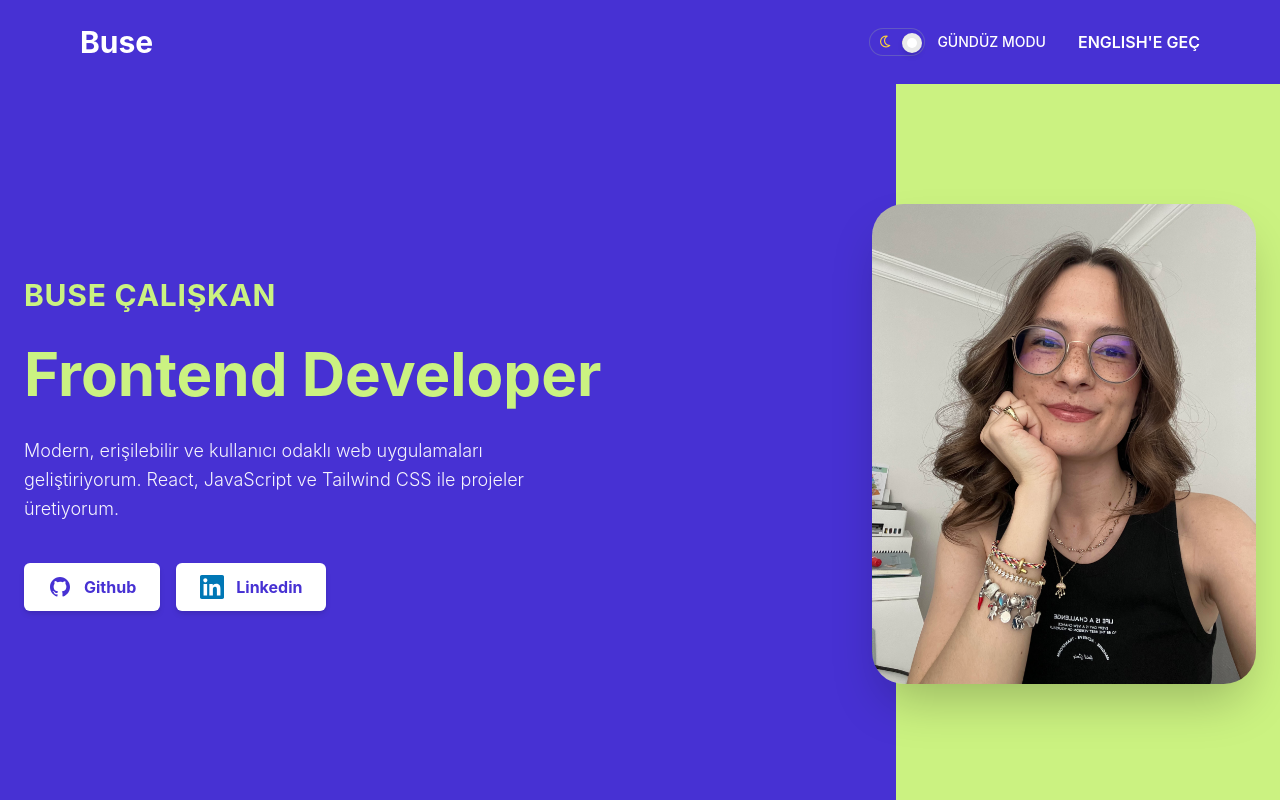
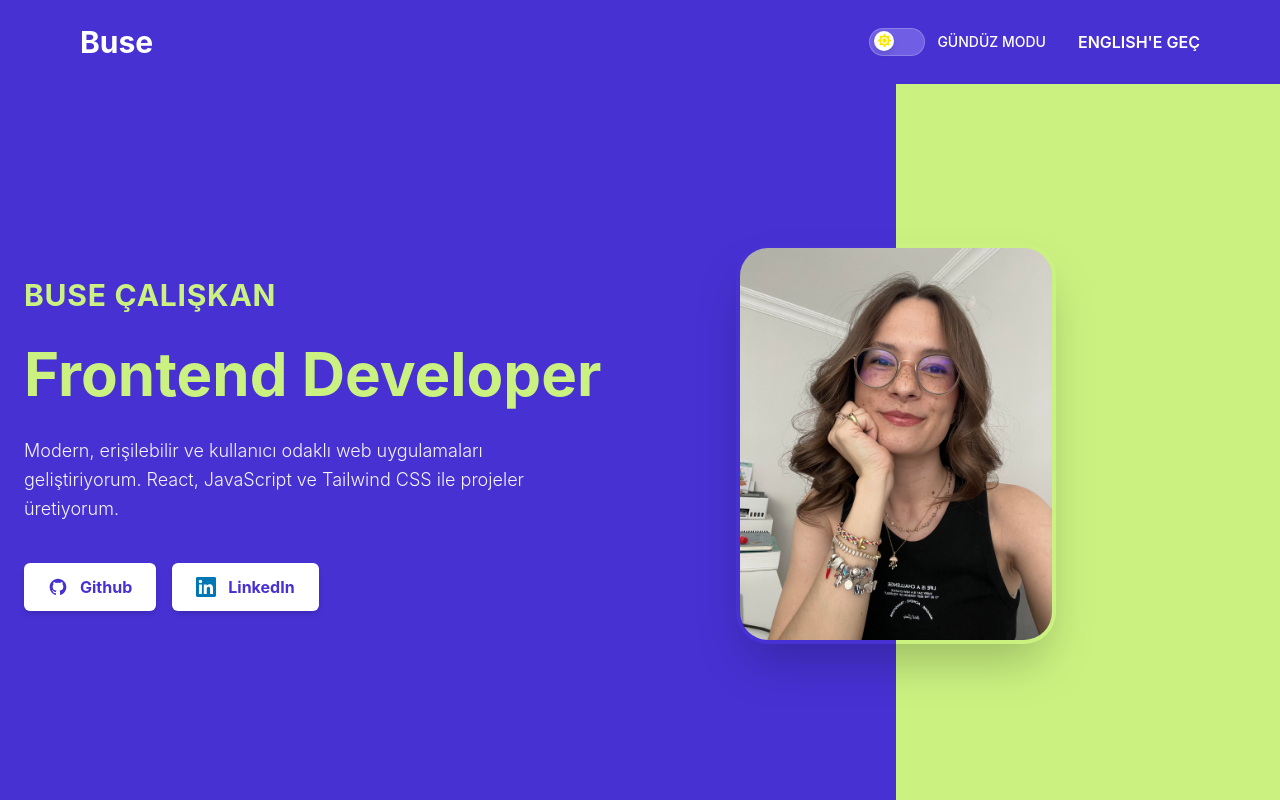
Before and after one commit to busecllskn/KisiselWebSitesi, a React (Vite) app in the folder KISISELWEBSITESI/: page /home in a window 1280 px wide. Shown: the top 800 px of the page. Built offline with nearby package versions, Linux system fonts and the light colour scheme.

Commit message:
feat: add sun and moon code to navbar with fontawsome

```diff
--- a/KISISELWEBSITESI/src/components/Hero.jsx
+++ b/KISISELWEBSITESI/src/components/Hero.jsx
@@ -12,35 +12,31 @@ function Hero() {
 
   return (
     <div className="w-full relative min-h-[calc(100vh-80px)] flex items-center overflow-hidden">
-
       {/* Arka Plandaki İki Renkli Yapı */}
       <div className="absolute inset-0 flex flex-col md:flex-row pointer-events-none">
-        {/* Sol büyük alan (%70) - Tam olarak #4731D3 */}
+        {/* Sol büyük alan*/}
         <div
-          className={`w-full md:w-[70%] transition-colors duration-300 ${
+          className={`w-full h-[70vh] md:h-full md:w-[70%] transition-colors duration-300 ${
             darkMode ? "bg-[#252128]" : "bg-[#4731D3]"
           }`}
         ></div>
-        {/* Sağ dar alan (%30) - Tam olarak #CBF281 */}
+        {/* Sağ dar alan*/}
         <div
-          className={`w-full md:w-[30%] transition-colors duration-300 ${
-            darkMode ? "bg-[#1a2e05] md:bg-[#1e3506]" : "bg-[#CBF281]"
+          className={`w-full h-[30vh] md:h-full md:w-[30%] transition-colors duration-300 ${
+            darkMode ? "bg-[#1e3506]" : "bg-[#CBF281]"
           }`}
         ></div>
       </div>
 
-      <div className="relative z-10 max-w-7xl mx-auto px-6 py-16 w-full grid grid-cols-1 md:grid-cols-12 gap-12 items-center">
-        {/* Sol Taraf */}
-        <div className="md:col-span-7 space-y-6">
-          <h2
-            className="text-3xl font-bold transition-colors duration-300 text-[#CBF281] uppercase tracking-wide"
-          >
+      {/* İçerik Alanı */}
+      <div className="relative z-10 max-w-7xl mx-auto px-6 py-16 w-full flex flex-col md:flex-row items-center">
+        {/*Metinler ve Butonlar */}
+        <div className="w-full md:w-[60%] space-y-6 z-10 pr-6">
+          <h2 className="text-3xl font-bold transition-colors duration-300 text-[#CBF281] uppercase tracking-wide">
             {data.hero.name || "BUSE ÇALIŞKAN"}
           </h2>
 
-          <h1
-            className="text-5xl md:text-6xl font-bold leading-tight transition-colors duration-300 text-[#CBF281]"
-          >
+          <h1 className="text-5xl md:text-6xl font-bold leading-tight transition-colors duration-300 text-[#CBF281]">
             {data.hero.title}
           </h1>
 
@@ -49,46 +45,45 @@ function Hero() {
           </p>
 
           <div className="flex flex-wrap gap-4 pt-4">
-            {/* Github Butonu (Doğrudan SVG İkonlu) */}
+            {/* Github Butonu*/}
             <a
               href="https://github.com/busecllskn"
               target="_blank"
               rel="noopener noreferrer"
-              className="inline-flex items-center gap-3 px-6 py-3 bg-white text-[#4731D3] font-bold rounded-md shadow-md hover:bg-[#CBF281] hover:text-[#4731D3] transition-all transform hover:-translate-y-0.5"
+              className="inline-flex items-center gap-3 px-6 py-3 bg-white text-[#4731D3] font-bold rounded-md shadow-md hover:bg-[#CBF281] hover:text-[#4731D3] transition-all transform hover:-translate-y-0.5 group"
             >
               <svg
-                className="w-6 h-6 fill-current"
+                className="w-5 h-5 fill-current text-[#4731D3] transition-colors duration-200"
                 viewBox="0 0 24 24"
                 aria-hidden="true"
               >
                 <path fillRule="evenodd" clipRule="evenodd" d="M12 2C6.477 2 2 6.477 2 12c0 4.42 2.865 8.166 6.839 9.489.5.092.682-.217.682-.482 0-.237-.008-.866-.013-1.7-2.782.603-3.369-1.34-3.369-1.34-.454-1.156-1.11-1.464-1.11-1.464-.908-.62.069-.608.069-.608 1.003.07 1.531 1.03 1.531 1.03.892 1.529 2.341 1.087 2.91.831.092-.646.35-1.086.636-1.336-2.22-.253-4.555-1.11-4.555-4.943 0-1.091.39-1.984 1.029-2.683-.103-.253-.446-1.27.098-2.647 0 0 .84-.269 2.75 1.025A9.564 9.564 0 0112 6.844c.85.004 1.705.115 2.504.337 1.909-1.294 2.747-1.025 2.747-1.025.546 1.377.203 2.394.1 2.647.64.699 1.028 1.592 1.028 2.683 0 3.842-2.339 4.687-4.566 4.935.359.309.678.919.678 1.852 0 1.336-.012 2.415-.012 2.743 0 .267.18.579.688.481C19.137 20.164 22 16.418 22 12c0-5.523-4.477-10-10-10z" />
               </svg>
-              <span>Github</span>
+              <span>{data.hero.github || "Github"}</span>
             </a>
 
-            {/* Linkedin Butonu (Doğrudan SVG İkonlu) */}
+            {/* Linkedin Butonu*/}
             <a
-              href="https://www.linkedin.com/feed/"
+              href="https://linkedin.com/in/busecllskn"
               target="_blank"
               rel="noopener noreferrer"
-              className="inline-flex items-center gap-3 px-6 py-3 bg-white text-[#4731D3] font-bold rounded-md shadow-md hover:bg-[#CBF281] hover:text-[#4731D3] transition-all transform hover:-translate-y-0.5"
+              className="inline-flex items-center gap-3 px-6 py-3 bg-white text-[#4731D3] font-bold rounded-md shadow-md hover:bg-[#CBF281] hover:text-[#4731D3] transition-all transform hover:-translate-y-0.5 group"
             >
               <svg
-                className="w-6 h-6 fill-current text-[#0077B5] hover:text-[#4731D3]"
+                className="w-5 h-5 fill-current text-[#0077B5] group-hover:text-[#4731D3] transition-colors duration-200"
                 viewBox="0 0 24 24"
                 aria-hidden="true"
               >
                 <path d="M22.23 0H1.77C.8 0 0 .77 0 1.72v20.56C0 23.23.8 24 1.77 24h20.46c.98 0 1.77-.77 1.77-1.72V1.72C24 .77 23.2 0 22.23 0zM7.12 20.45H3.56V9H7.12v11.45zM5.34 7.43c-1.14 0-2.06-.92-2.06-2.06 0-1.14.92-2.06 2.06-2.06 1.14 0 2.06.92 2.06 2.06 0 1.14-.92 2.06-2.06 2.06zm15.11 13.02h-3.56v-5.6c0-1.34-.03-3.05-1.86-3.05-1.86 0-2.14 1.45-2.14 2.95v5.7h-3.56V9h3.42v1.56h.05c.48-.9 1.64-1.85 3.37-1.85 3.6 0 4.27 2.37 4.27 5.45v6.29z" />
               </svg>
-              <span>Linkedin</span>
+              <span>{data.hero.linkedin || "LinkedIn"}</span>
             </a>
           </div>
         </div>
 
-        {/* Sağ Taraf (Büyük Profil Fotoğrafı) */}
-        <div className="md:col-span-5 flex justify-center md:justify-end">
-          {/* rounded-[2rem] uyarısı -> rounded-4xl olarak güncellendi */}
-          <div className="relative w-full max-w-sm aspect-4/5 rounded-4xl overflow-hidden shadow-2xl z-20">
+        {/* Sağ Taraf */}
+        <div className="w-full mt-10 flex justify-center md:mt-0 md:absolute md:left-[70%] md:top-1/2 md:-translate-y-1/2 md:-translate-x-1/2 z-20">
+          <div className="w-full max-w-[320px] md:w-90 aspect-4/5 rounded-4xl overflow-hidden shadow-2xl border-4 border-transparent">
             <img
               src={myPicture}
               alt="Frontend Developer"
@@ -96,7 +91,6 @@ function Hero() {
             />
           </div>
         </div>
-
       </div>
     </div>
   );
--- a/KISISELWEBSITESI/src/components/Navbar.jsx
+++ b/KISISELWEBSITESI/src/components/Navbar.jsx
@@ -9,7 +9,6 @@ function Navbar() {
   const { language, setLanguage } = useContext(LanguageContext);
 
   const data = portfolio[language];
-
 
   const toggleLanguage = () => {
     const nextLang = language === "tr" ? "en" : "tr";
@@ -33,7 +32,6 @@ function Navbar() {
         darkMode ? "bg-[#252128]" : "bg-[#4731D3]"
       } transition-colors duration-300`}
     >
-
       <div className="max-w-7xl mx-auto w-full px-6 sm:px-12 lg:px-20 py-6 flex items-center justify-between">
 
         <h1
@@ -46,31 +44,34 @@ function Navbar() {
 
         <div className="flex items-center gap-6 sm:gap-8">
 
-          {/* Dark Mode Butonu */}
+          {/* Gece / Gündüz Butonu */}
           <div className="flex items-center gap-3">
             <button
               onClick={handleThemeChange}
-              className={`relative w-14 h-7 rounded-full flex items-center justify-between px-2 cursor-pointer border border-[#CBF281]/20 transition-all duration-300 ${
-                darkMode ? "bg-[#3A3A3A]" : "bg-[#4731D3]"
+              className={`relative w-14 h-7 rounded-full cursor-pointer border transition-all duration-300 ${
+                darkMode
+                  ? "bg-[#3A3A3A] border-[#CBF281]/20"
+                  : "bg-[#705ee4] border-white/20"
               }`}
             >
-              <i className="fa-regular fa-moon text-xs" style={{ color: "rgb(255, 212, 59)" }} />
-              <i className="fa-regular fa-sun text-xs" style={{ color: "rgb(255, 212, 59)" }} />
-
+              {/* Kayan Daire*/}
               <span
-                className={`absolute top-1 w-5 h-5 rounded-full shadow-md flex items-center justify-center transition-all duration-300 ${
-                  darkMode ? "left-1 bg-[#FFE600]" : "left-8 bg-[#EAEAEA]"
+                className={`absolute top-0.5 w-5 h-5 rounded-full shadow-md flex items-center justify-center transition-all duration-300 ${
+                  darkMode
+                    ? "left-8 bg-[#FFE600]"
+                    : "left-1 bg-white"
                 }`}
               >
-                <span
-                  className={`w-2.5 h-2.5 rounded-full ${
-                    darkMode ? "bg-[#252128]" : "bg-white"
-                  }`}
-                />
+                {darkMode ? (
+                  <i className="fa-solid fa-moon text-xs text-[#252128]" />
+                ) : (
+                  <i className="fa-solid fa-sun text-xs text-[#FFE600]" />
+                )}
               </span>
             </button>
 
-            <span className="text-sm font-medium text-white hidden sm:block">
+            {/* Tema Metni*/}
+            <span className="text-sm font-medium text-white hidden sm:block min-w-22.5">
               {darkMode ? data.navbar.themeTextDark : data.navbar.themeTextLight}
             </span>
           </div>
--- a/KISISELWEBSITESI/src/data/data.json
+++ b/KISISELWEBSITESI/src/data/data.json
@@ -1,5 +1,5 @@
 {
-    "tr": {
+      "tr": {
       "navbar": {
         "logo": "Buse",
         "themeTextDark": "GECE MODU",
```
